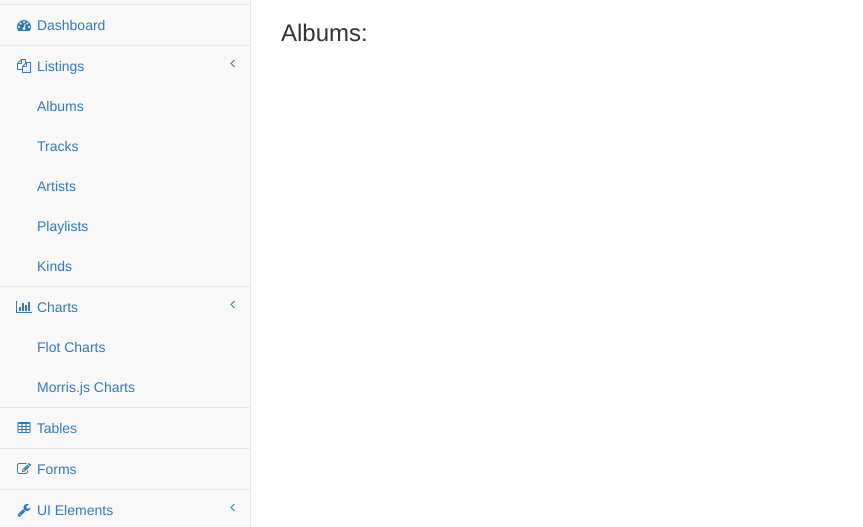
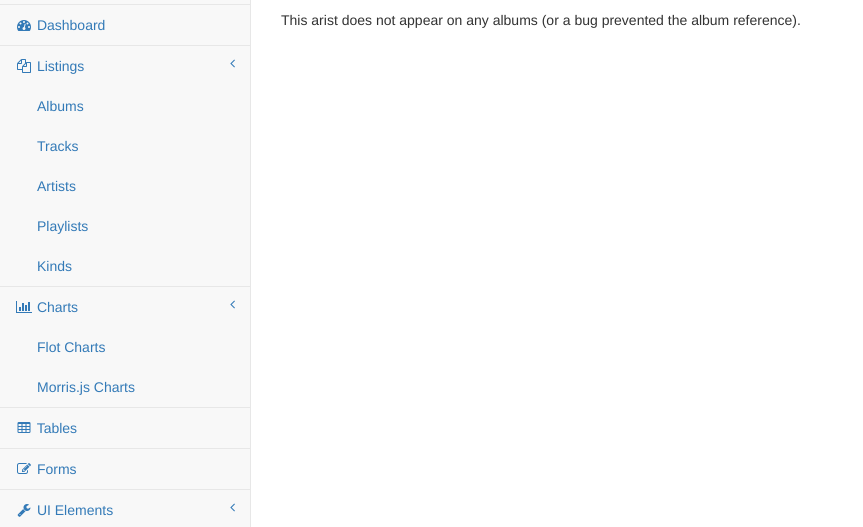
Before and after one commit to shacker/tunedex, a Django app: template pyrex/templates/itl/artist_detail.html in a window 1280 px wide. Shown: the part 111-638 px from the top of the page, without its empty margins (0-863 px from the left). Run offline with Django 3.2, Linux system fonts and the light colour scheme; the template is opened without the code that fills it, so the values that code supplies are empty; some libraries are stand-ins or nearby versions.

Commit message:
If artist has no albums, handle in template

```diff
--- a/pyrex/templates/itl/artist_detail.html
+++ b/pyrex/templates/itl/artist_detail.html
@@ -5,11 +5,15 @@
 {% block content %}
     <h1>Artist: {{ artist.name }}</h1>
 
+    {% if artist.album_set.all %}
         <h3>Albums:</h3>
         <ul>
             {% for album in artist.album_set.all %}
                 <li><a href="{% url 'album_detail' album.id %}">{{ album.title }}</a> ({{ album.year }})</li>
             {% endfor %}
         </ul>
+    {% else %}
+        <p>This arist does not appear on any albums (or a bug prevented the album reference).</p>
+    {% endif %}
 
 {% endblock %}
```
Lines whose indentation alone changed are shown as unchanged.
